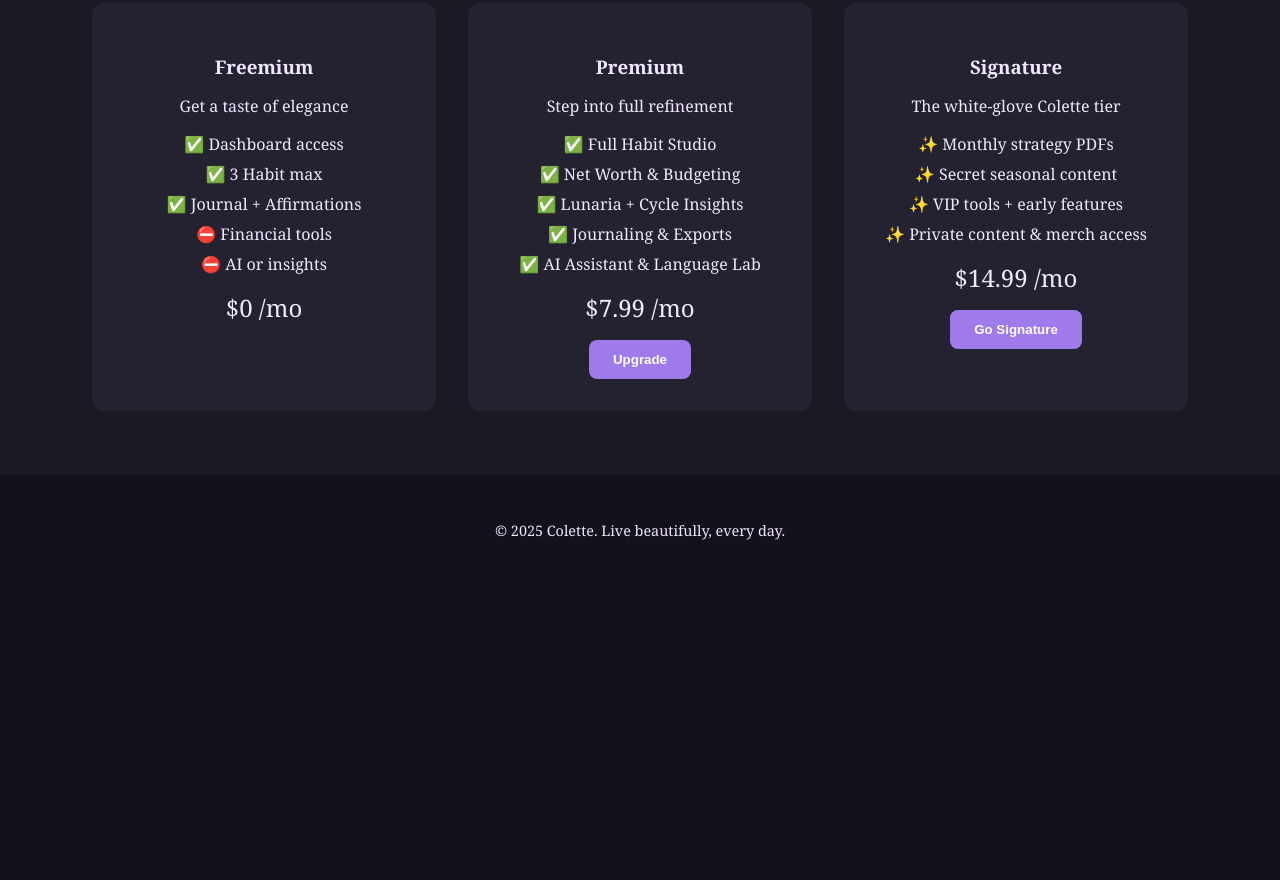
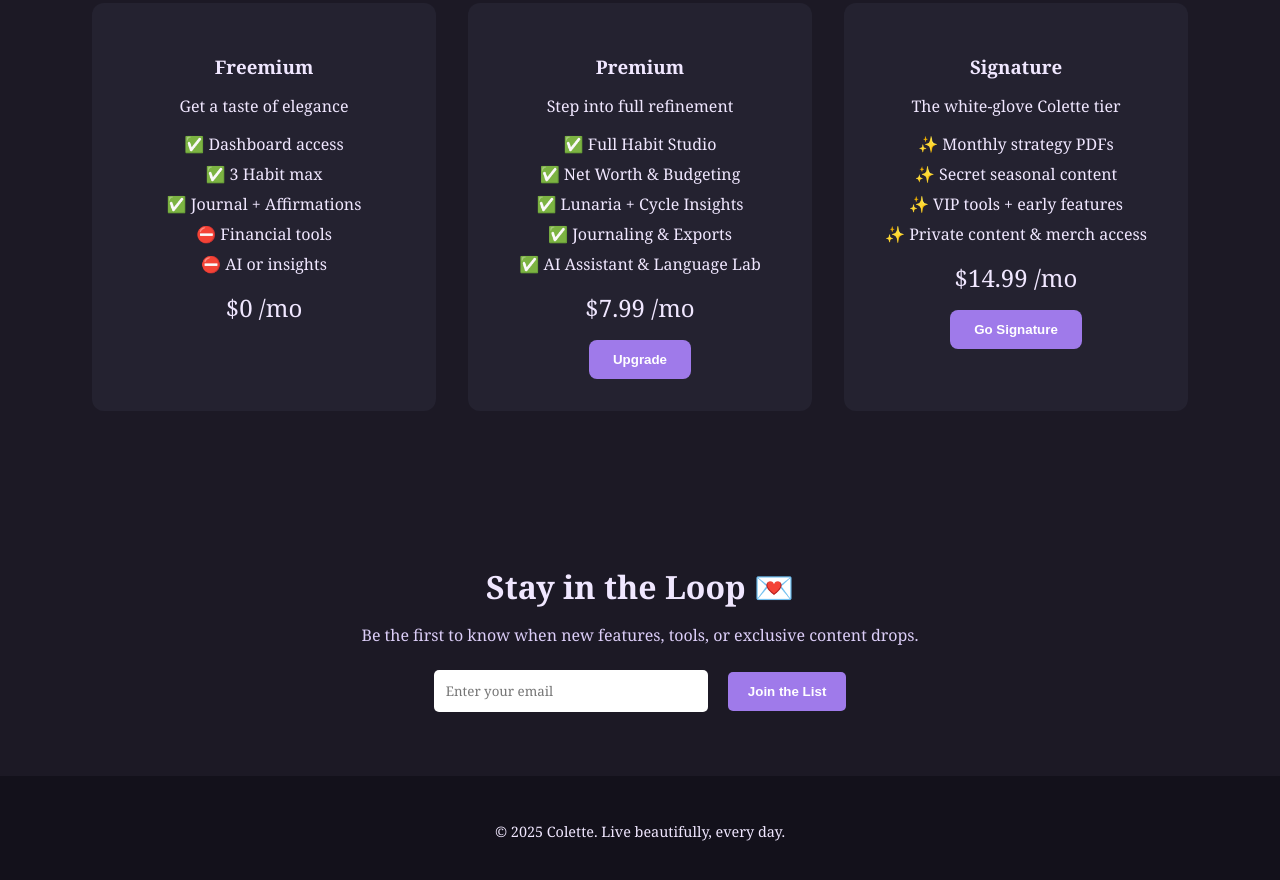
Before and after one commit to hadep275/Colette, a plain HTML site: page index.html in a window 1280 px wide. Shown: the part 1282-2162 px from the top of the page. Before the commit the page ends 1868 px from the top, so only its background shows below. Drawn offline with Linux system fonts and the light colour scheme.

Commit message:
Update index.html

```diff
--- a/index.html
+++ b/index.html
@@ -108,6 +108,14 @@
       </div>
     </div>
   </section>
+  <section class="newsletter">
+  <h2>Stay in the Loop 💌</h2>
+  <p>Be the first to know when new features, tools, or exclusive content drops.</p>
+  <form id="newsletter-form">
+    <input type="email" placeholder="Enter your email" required />
+    <button type="submit">Join the List</button>
+  </form>
+</section>
 
   <footer>
     <p>© 2025 Colette. Live beautifully, every day.</p>
```
